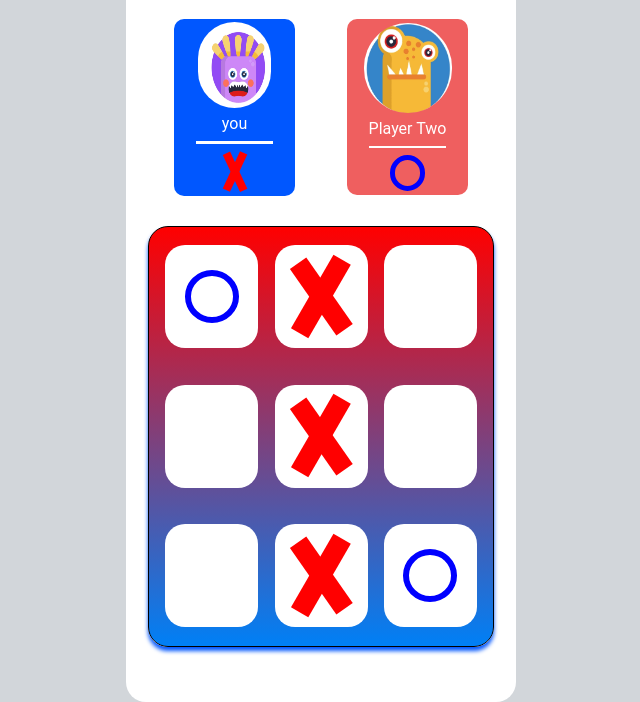
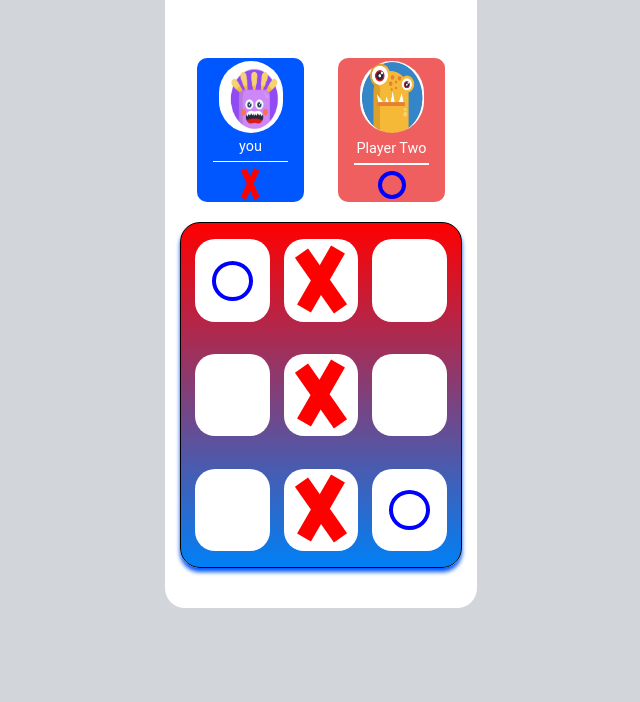
Before and after one commit to san4ok/Tictactoe_flex, a plain HTML site: page index.html in a window 1280 px wide. Shown: the part 148-850 px from the top of the page, without its empty margins (319-959 px from the left). After the commit the page ends 800 px from the top, so only its background shows below. Drawn offline with Linux system fonts and the light colour scheme.

Commit message:
Update style.css

```diff
--- a/style.css
+++ b/style.css
@@ -1,5 +1,6 @@
  html, body{
     height: 100%;
+    margin: 0;
 }
 body{
     display: flex;
@@ -8,32 +9,34 @@ body{
     align-items: center;
 }
  .tic_tac_toe{
-    width: 390px;
-    height: 844px;
+    width: 39vh;
+    max-height: 844px;
+    height: 85vh;
     background: white;
     display: flex;
     flex-direction: column;
     align-items: center;
     justify-content: space-around;
-    gap: 20px;
-    padding: 20px 0;
+    gap: 2vh;
+    padding: 2vh 0;
     border-radius: 20px;
+    overflow: hidden;
 }
  h1{
     background: white;
     color: #0057ff;
     font-family: 'Roboto';
     font-weight: 600;
-    font-size: 36px;
-    line-height: 42.19px;
-    text-align: center;
+    font-size: 3.8vh;
+    margin: 0;
 }
 .header_line{
+    display: flex;
     width:80%;
-    height:12px;
+    height:1vh;
     background-color: #ff0000;
     border-radius: 20px;
-    margin: 0 auto;
+    margin: 1vh auto;
     position: relative;
     bottom:10%;
 }
@@ -44,80 +47,62 @@ body{
     justify-content: space-around;
     align-items: center;
     font-weight: 400;
-    font-size: 16px;
-    line-height: 18.75px;
-    margin-bottom: 30px;
+    font-size: 1.8vh;
+    margin-bottom: 2.5vh;
 }
-.you{
+.you, .playa{
     display: flex;
     flex-direction: column;
     align-items: center;
     justify-content: space-around;
-    width: 121px;
-    height: 177px;
+    width: 38%;
+    height: 18vh;
     background-color: #0057ff;
     color: white;
     border-radius: 10px;
 }
+.playa{
+    background-color: #ef5f5f;
+}
 img{
-    width: 73px;
-    height: 86.26px;
+    width: 8vh;
+    height: 9vh;
     border-radius: 268.5px;
 }
 .line{
-    width: 77px;
-    height: 2.24px;
+    width: 70%;
+    height: 0.2vh;
     background-color: white;
 }
 .x{
     display: flex;
+    justify-content: center;
+    align-items: center;
+}
+.x1, .x2{
+    width: 0.8vh;
+    height: 4vh;
+    background-color: #ff0000;
+    position: relative;
 }
 .x1{
-    width: 8.01px;
-    height: 41.31px;
-    background-color: #ff0000;
     rotate: 155deg;
-    position: relative;
     left: 25%;
 }
 .x2{
-    width: 8.01px;
-    height: 41.02px;
-    background-color: #ff0000;
     rotate: 25deg;
-    position: relative;
     right: 25%;
 }
-.playa{
-    display:flex;
-    flex-direction: column;
-    align-items: center;
-    justify-content: space-around;
-    width: 121px;
-    height: 175.89px;
-    background-color: #ef5f5f;
-    color:white;
-    border-radius: 10px;
-}
- .playa img{
-    width: 88px;
-    height: 90px;
-    border-radius: 139.5px;
-}
- .playa .line{
-    width:77px;
-    height: 2.23px;
-}
  .o{
-    width: 25.96px;
-    height: 25.96px;
-    border: 5px solid blue;
+    width: 2.5vh;
+    height: 2.5vh;
+    border: 0.5vh solid blue;
     border-radius: 50%;
 }
 .board{
     display: flex;
-    width: 344px;
-    height: 419px;
+    width: 35vh;
+    height: 43vh;
     background-image: linear-gradient(#ff0000,#0080f6);
     border-radius:20px;
     border: 1px solid black;
@@ -128,32 +113,30 @@ img{
 }
 .board > div{
     display: flex;
-    width: 93px;
-    height: 103px;
+    width: 9.3vh;
+    height: 10.3vh;
     background: white;
     border-radius: 20px;
     align-items: center;
     justify-content: center;
 }
 .o_board{
-    width: 41.93px;
-    height: 40.44px;
-    border: 6px solid blue;
+    width: 4.2vh;
+    height: 4vh;
+    border: 0.6vh solid blue;
     border-radius: 50%;
 }
+.x1_board, .x2_board{
+    position: relative;
+    width:2vh;
+    height: 8.5vh;
+    background-color: #ff0000;
+}
 .x1_board{
-    position: relative;
-    width:19.89px;
-    height: 84.59px;
-    background-color: #ff0000;
     rotate: 30deg;
-    top: 40px;
+    top: 4vh;
 }
 .x2_board{
-    position: relative;
-    width: 20.32px;
-    height: 81.14px;
-    background-color: red;
     rotate: 145deg;
-    bottom: 42px;
+    bottom: 4.2vh;
 }
```
